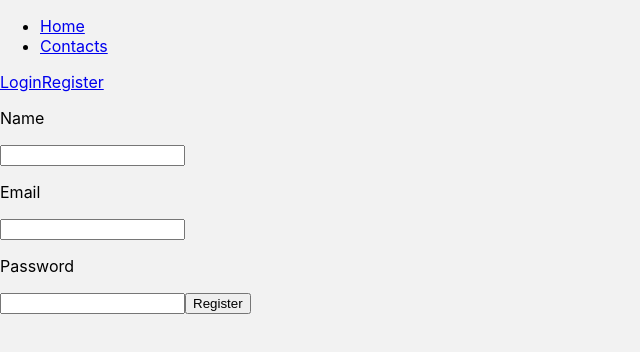
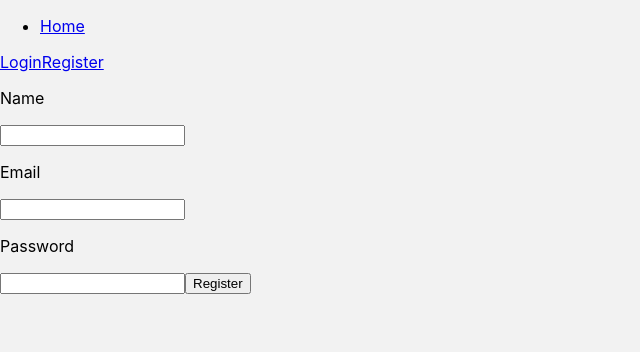
Before and after one commit to KolBa228/goit-react-hw-02-phonebook, a React (Create React App) app: page /goit-react-hw-02-phonebook/register in a window 1280 px wide. Shown: the top 352 px of the page, without its empty margins (0-640 px from the left). Built offline with nearby package versions, Linux system fonts and the light colour scheme.

Commit message:
fixed errors

```diff
--- a/src/components/ContactList/ContactList.jsx
+++ b/src/components/ContactList/ContactList.jsx
@@ -14,7 +14,6 @@ const ContactList = () => {
   const handleRemoveContact = (id) => {
     dispatch(delContactThunk({ id, token }));
   };
-
   return (
     <>
 
--- a/src/components/Header/Header.jsx
+++ b/src/components/Header/Header.jsx
@@ -19,9 +19,9 @@ export const Header = () => {
                     <li>
                         <Link to="/">Home</Link>
                     </li>
-                    <li>
+                    {token && <li>
                         <Link to="/contacts">Contacts</Link>
-                    </li>
+                    </li>}
                 </ul>
             </nav>
             <div>
--- a/src/redux/contactsSlice.js
+++ b/src/redux/contactsSlice.js
@@ -30,7 +30,7 @@ const contactsSlice = createSlice({
     [addContactThunk.rejected]: handleRejeted,
     [addContactThunk.pending]: handlePending,
     [addContactThunk.fulfilled]: (state, { payload }) => {
-      state.contacts = [payload, state.contacts]
+      state.contacts = [payload, ...state.contacts]
     },
     [delContactThunk.pending]: handlePending,
     [delContactThunk.rejected]: handleRejeted,
--- a/src/redux/store.js
+++ b/src/redux/store.js
@@ -26,7 +26,7 @@ const middleware = [
 const authPersistConfig = {
   key: 'auth',
   storage,
-  whitelist: ['token', 'name'],
+  whitelist: ['token', 'name']
 };
 
 const rootReducer = combineReducers({
```
